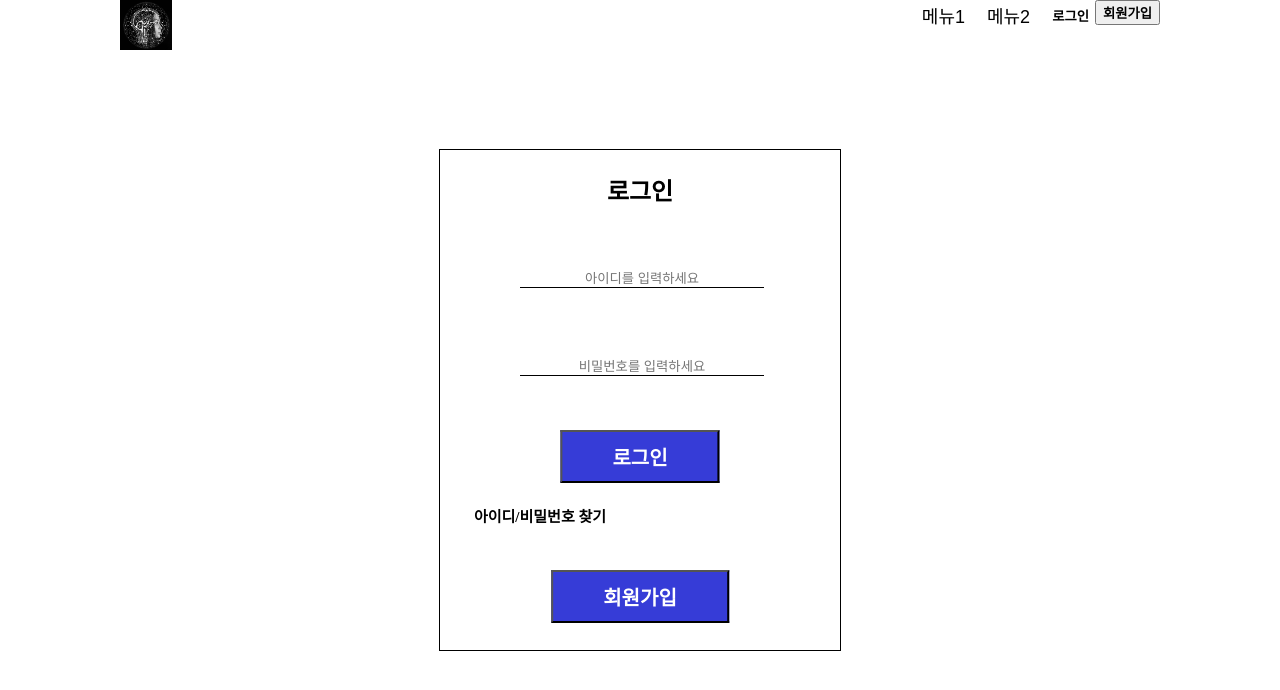
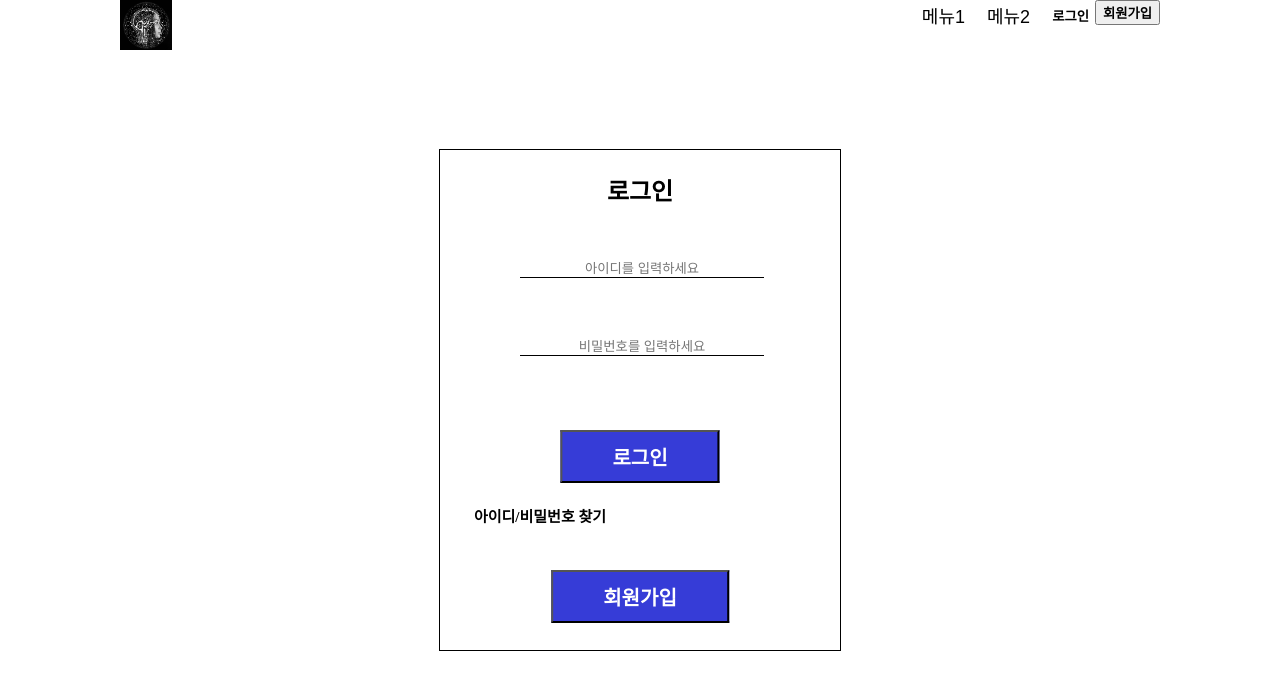
Before and after one commit to soft-a-life/SALT-Frontend, a React (Create React App) app: page /loginScreen in a window 1280 px wide. Shown: the top 690 px of the page. Built offline with nearby package versions, Linux system fonts and the light colour scheme; what prosemirror-example-setup would draw is missing.

Commit message:
로그인페이지css_v4

```diff
--- a/src/userManagament/loginScreen/LoginScreen.css
+++ b/src/userManagament/loginScreen/LoginScreen.css
@@ -32,7 +32,7 @@
 .loginScreen input {
   display: block;
   width: 100%;
-  margin-top: 70px;
+  margin-top: 60px;
   border: none;
   border-bottom: 1px solid #000000;
 }
```
